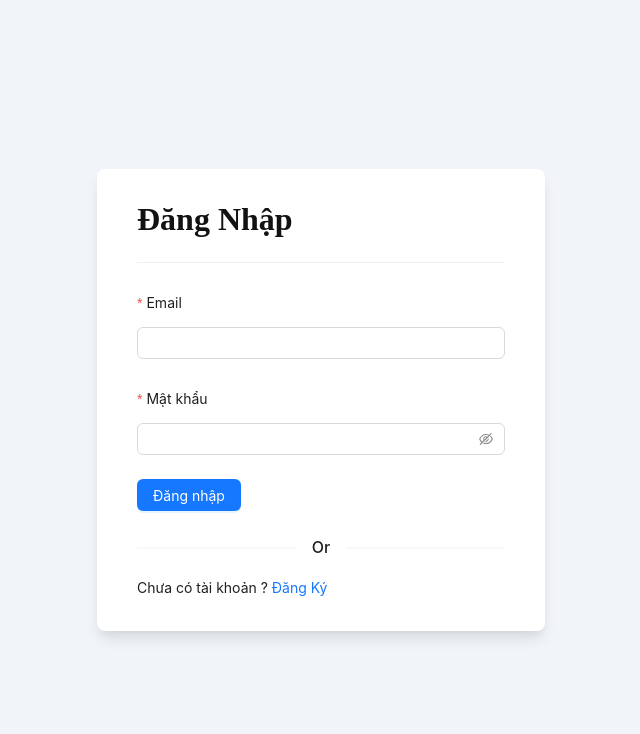
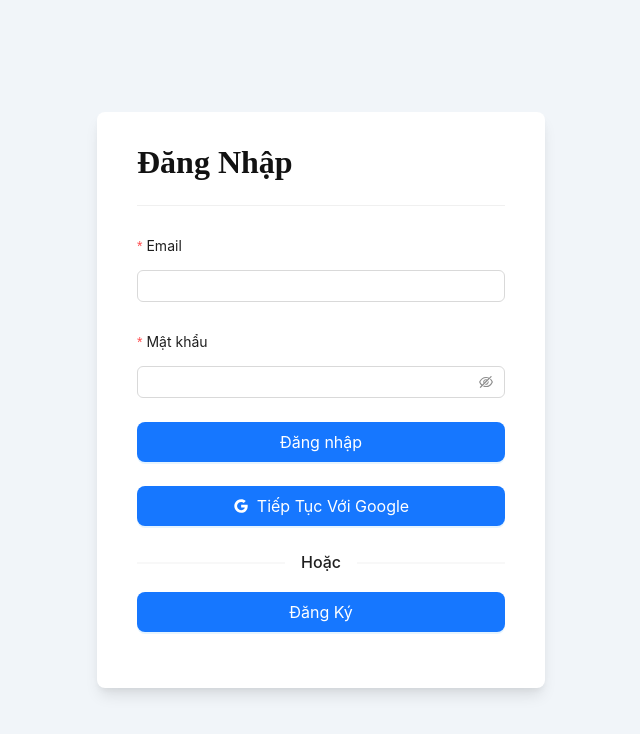
Before and after one commit to vokhin2003/book-shop-fe, a React (Vite) app: page /login in a window 1280 px wide. Shown: the top 734 px of the page, without its empty margins (319-959 px from the left). Built offline with nearby package versions, Linux system fonts and the light colour scheme; no server answers.

Commit message:
feat(auth): integrate Google login and onboard new users

```diff
--- a/src/App.tsx
+++ b/src/App.tsx
@@ -30,6 +30,7 @@ import {
   messaging,
   setupForegroundNotification,
 } from "@/notifications/firebase";
+import AuthenticatePage from "@/pages/auth/authenticate";
 
 function App() {
   const dispatch = useAppDispatch();
@@ -206,6 +207,10 @@ function App() {
       path: "/verify/return",
       element: <VerifyReturn />,
     },
+    {
+      path: "/authenticate",
+      element: <AuthenticatePage />,
+    },
   ]);
 
   return (
--- a/src/components/client/account/user.info.tsx
+++ b/src/components/client/account/user.info.tsx
@@ -1,4 +1,8 @@
-import { AntDesignOutlined, UploadOutlined } from "@ant-design/icons";
+import {
+  AntDesignOutlined,
+  UploadOutlined,
+  UserOutlined,
+} from "@ant-design/icons";
 import {
   Avatar,
   Button,
@@ -140,16 +144,14 @@ const UserInfo = ({ isModalOpen, setIsModalOpen }: IProps) => {
                   xl: 160,
                   xxl: 200,
                 }}
-                                icon={<AntDesignOutlined />}
+                icon={<UserOutlined />}
                 shape="circle"
                 src={userAvatar}
               />
             </Col>
             <Col span={24}>
               <Upload {...propsUpload} style={{ marginTop: 10 }}>
-                                <Button icon={<UploadOutlined />}>
-                                    Upload Avatar
-                                </Button>
+                <Button icon={<UploadOutlined />}>Upload Avatar</Button>
               </Upload>
             </Col>
           </Row>
@@ -175,8 +177,7 @@ const UserInfo = ({ isModalOpen, setIsModalOpen }: IProps) => {
               rules={[
                 {
                   required: true,
-                                    message:
-                                        "Tên hiển thị không được để trống!",
+                  message: "Tên hiển thị không được để trống!",
                 },
               ]}
             >
@@ -188,8 +189,7 @@ const UserInfo = ({ isModalOpen, setIsModalOpen }: IProps) => {
               rules={[
                 {
                   required: true,
-                                    message:
-                                        "Số điện thoại không được để trống!",
+                  message: "Số điện thoại không được để trống!",
                 },
               ]}
             >
--- a/src/components/client/header.client.tsx
+++ b/src/components/client/header.client.tsx
@@ -2,7 +2,16 @@ import { useState } from "react";
 import { FaReact } from "react-icons/fa";
 import { FiShoppingCart } from "react-icons/fi";
 import { VscSearchFuzzy } from "react-icons/vsc";
-import { Divider, Badge, Drawer, Avatar, Popover, Empty, message } from "antd";
+import {
+  Divider,
+  Badge,
+  Drawer,
+  Avatar,
+  Popover,
+  Empty,
+  message,
+  Image,
+} from "antd";
 import { Dropdown, Space } from "antd";
 import { useNavigate } from "react-router";
 import "styles/app.header.scss";
@@ -15,6 +24,7 @@ import { convertSlug } from "@/utils";
 import { clearCartAction } from "@/redux/slice/cartSlice";
 import ManageAccount from "./account";
 import { removeToken } from "@/notifications/firebase";
+import { UserOutlined } from "@ant-design/icons";
 
 interface IProps {
   searchTerm: string;
@@ -317,7 +327,11 @@ const Header = (props: IProps) => {
                 ) : (
                   <Dropdown menu={{ items }} trigger={["click"]}>
                     <Space>
-                      <Avatar src={user.avatar} />
+                      <Avatar
+                        key={user?.avatar} // ép remount khi URL đổi
+                        src={user?.avatar || undefined} // tránh truyền chuỗi rỗng
+                        icon={<UserOutlined />} // fallback
+                      />
                       {user?.fullName}
                     </Space>
                   </Dropdown>
--- /dev/null
+++ b/src/pages/auth/authenticate.tsx
@@ -0,0 +1,59 @@
+import {
+  messaging,
+  setupForegroundNotification,
+} from "@/notifications/firebase";
+import { useAppDispatch } from "@/redux/hook";
+import { setUserLoginInfo } from "@/redux/slice/accountSlice";
+import { outboundAuthenticateAPI } from "@/services/api";
+import { message, notification } from "antd";
+import { useEffect } from "react";
+import { useNavigate } from "react-router-dom";
+
+export default function AuthenticatePage() {
+  const navigate = useNavigate();
+  const dispatch = useAppDispatch();
+
+  useEffect(() => {
+    const authenticate = async () => {
+      console.log(window.location.href);
+
+      const authCodeRegex = /code=([^&]+)/;
+      const isMatch = window.location.href.match(authCodeRegex);
+
+      if (isMatch) {
+        const authCode = isMatch[1];
+
+        const res = await outboundAuthenticateAPI(authCode);
+        console.log(">>> check res: ", res);
+
+        if (res?.data) {
+          console.log("success");
+          localStorage.setItem("access_token", res.data.access_token);
+          dispatch(setUserLoginInfo(res.data.user));
+
+          // Lưu deviceToken
+          // await generateToken(res.data.user.id);
+
+          // Thiết lập foreground notification
+          setupForegroundNotification(messaging);
+
+          message.success("Đăng nhập tài khoản thành công!");
+          navigate("/");
+        } else {
+          notification.error({
+            message: "Có lỗi xảy ra",
+            description:
+              res.message && Array.isArray(res.message)
+                ? res.message[0]
+                : res.message,
+            duration: 5,
+          });
+        }
+      }
+    };
+
+    authenticate();
+  }, [dispatch, navigate]);
+
+  return <>Authenticate page</>;
+}
--- a/src/pages/auth/login.tsx
+++ b/src/pages/auth/login.tsx
@@ -1,12 +1,11 @@
 import {
-  generateToken,
   messaging,
   setupForegroundNotification,
 } from "@/notifications/firebase";
 import { useAppDispatch, useAppSelector } from "@/redux/hook";
 import { setUserLoginInfo } from "@/redux/slice/accountSlice";
-import { fetchCart } from "@/redux/slice/cartSlice";
 import { loginAPI } from "@/services/api";
+import { GoogleOutlined } from "@ant-design/icons";
 import {
   Button,
   Divider,
@@ -39,29 +38,31 @@ const LoginPage = () => {
     (state) => state.account.isAuthenticated
   );
 
+  const handleContinueWithGoogle = () => {
+    const callbackUrl = import.meta.env.VITE_GOOGLE_REDIRECT_URI;
+    const authUrl = import.meta.env.VITE_GOOGLE_AUTH_URI;
+    const googleClientId = import.meta.env.VITE_GOOGLE_CLIENT_ID;
+
+    const targetUrl = `${authUrl}?redirect_uri=${encodeURIComponent(
+      callbackUrl
+    )}&response_type=code&client_id=${googleClientId}&scope=openid%20email%20profile`;
+
+    console.log(targetUrl);
+
+    window.location.href = targetUrl;
+  };
+
   useEffect(() => {
     //đã login => redirect to '/'
     if (isAuthenticated) {
-      // navigate('/');
-      // window.location.href = "/";
       navigate(callback || "/");
     }
   }, [isAuthenticated, callback, navigate]);
 
-  //     useEffect(() => {
-  //     if (isAuthenticated) {
-  //       navigate(callback || '/');
-  //     }
-  //   }, [isAuthenticated, callback, navigate]);
-
   const onFinish: FormProps<FieldType>["onFinish"] = async (values) => {
-    // message.success("123456");
     const { username, password } = values;
     setIsSubmit(true);
     const res = await loginAPI(username, password);
-    // console.log(">>> check callback:", callback);
-    // console.log(res);
-    // console.log(res.data);
 
     if (res?.data) {
       console.log("success");
@@ -139,20 +140,35 @@ const LoginPage = () => {
                 <Input.Password />
               </Form.Item>
 
-              <Form.Item
-              // wrapperCol={{ offset: 6, span: 16 }}
-              >
-                <Button type="primary" htmlType="submit" loading={isSubmit}>
+              <Form.Item>
+                <Button
+                  type="primary"
+                  htmlType="submit"
+                  loading={isSubmit}
+                  block
+                  size="large"
+                >
                   Đăng nhập
                 </Button>
               </Form.Item>
-              <Divider>Or</Divider>
-              <p className="text text-normal">
-                Chưa có tài khoản ?
-                <span>
-                  <Link to="/register"> Đăng Ký </Link>
-                </span>
-              </p>
+
+              <Form.Item>
+                <Button
+                  type="primary"
+                  block
+                  size="large"
+                  icon={<GoogleOutlined />}
+                  onClick={handleContinueWithGoogle}
+                >
+                  Tiếp Tục Với Google
+                </Button>
+              </Form.Item>
+              <Divider>Hoặc</Divider>
+              <Form.Item>
+                <Button type="primary" block size="large">
+                  <Link to="/register">Đăng Ký</Link>
+                </Button>
+              </Form.Item>
             </Form>
           </section>
         </div>
--- a/src/services/api.ts
+++ b/src/services/api.ts
@@ -62,6 +62,12 @@ export const changePasswordAPI = (
     oldPassword,
     newPassword,
   });
+};
+
+export const outboundAuthenticateAPI = (code: string) => {
+  return axios.post<IBackendRes<IAccount>>(
+    `/api/v1/auth/outbound/authentication?code=${code}`
+  );
 };
 
 /**
```
Also changed, not shown: public/firebase-messaging-sw.js (+6 -4 lines), src/styles/auth.module.scss (indentation only). Lines whose indentation alone changed are shown as unchanged.
